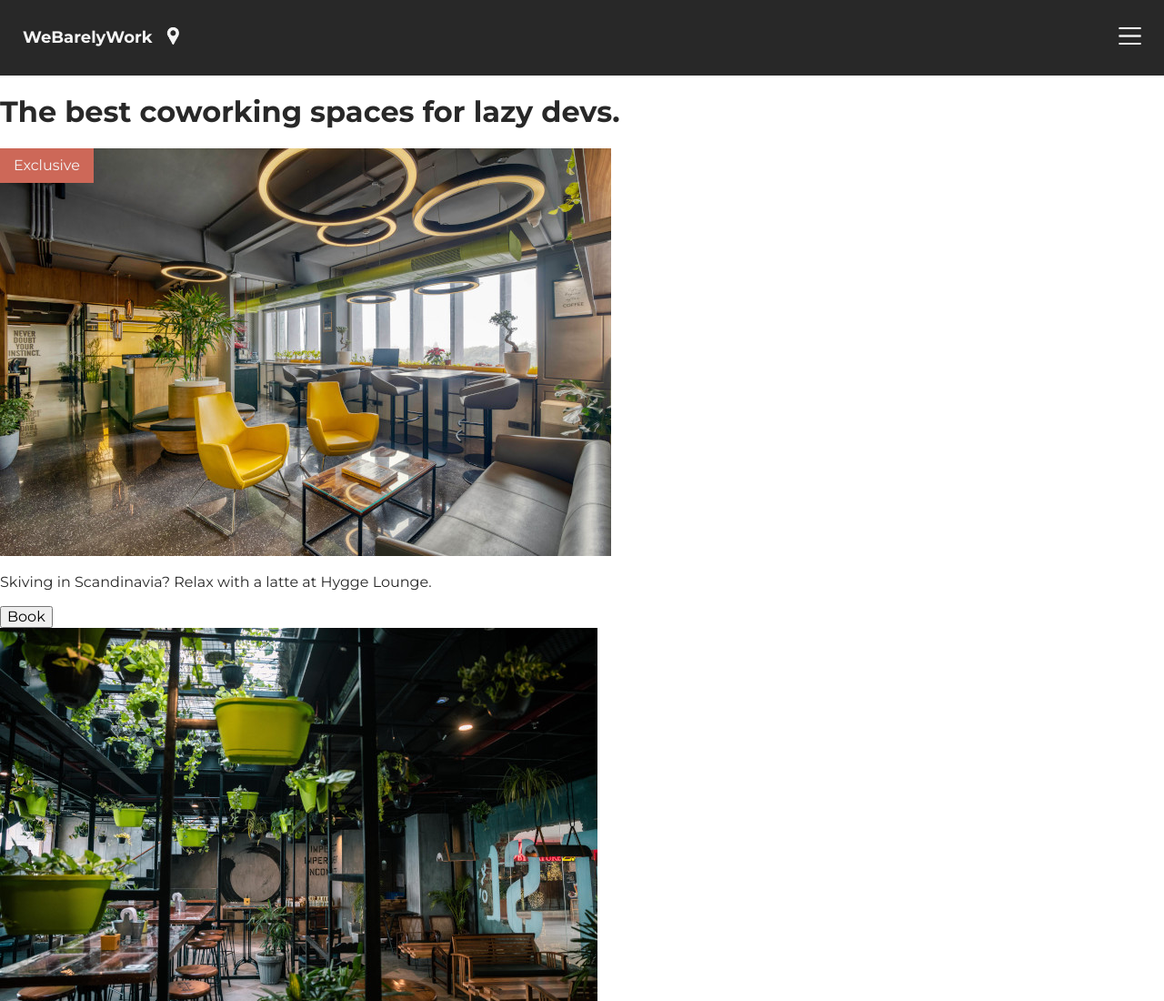
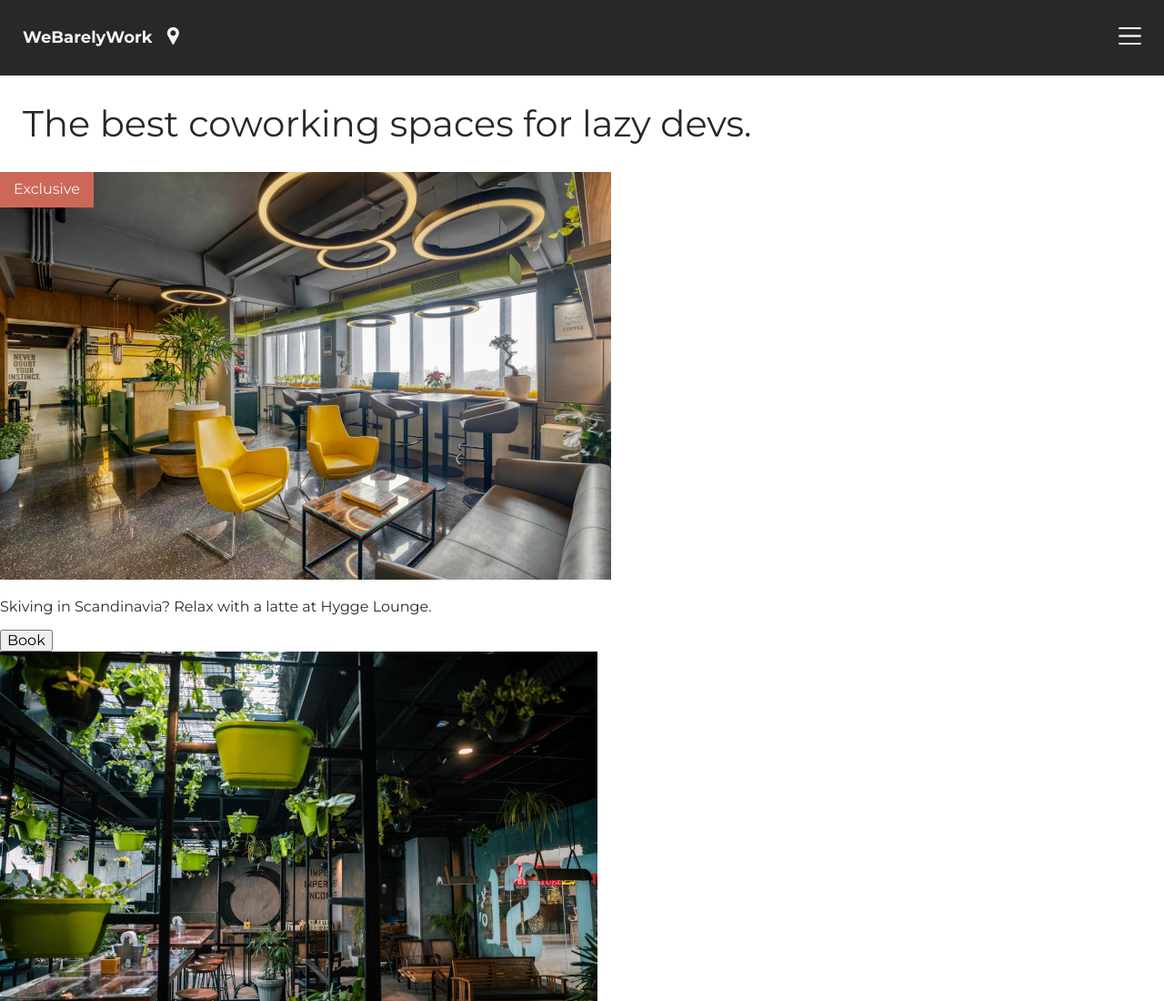
Before and after one commit to banerjee08/Co-working-space, a website built with Vite: page index.html in a window 1280 px wide. Shown: the top 1100 px of the page at 91% size. Built offline with nearby package versions, Linux system fonts and the light colour scheme.

Commit message:
Fixed h1

```diff
--- a/index.css
+++ b/index.css
@@ -11,6 +11,13 @@ body{
     font-weight: 700;
     color: whitesmoke;
     /* border: 1px solid red; */
+}
+
+h1{
+    font-weight: 400;
+    font-size: 40px;
+    padding: 30px 25px;
+    margin: 0;
 }
 
 ul{
```
